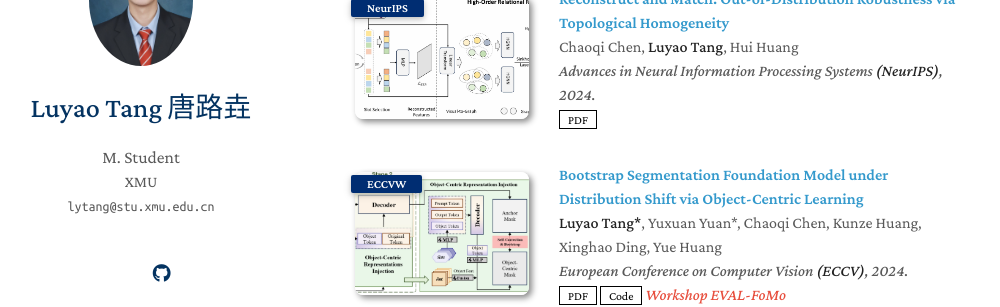
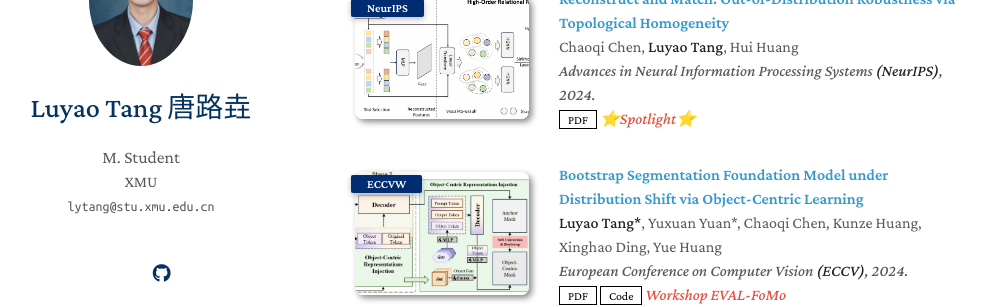
Before and after one commit to lytang63/lytang63.github.io, a Jekyll site: the page built from index.md, in a window 1280 px wide and 900 px high, scrolled down 718 px. Shown: the part 150-457 px from the top of the window, without its empty margins (135-1135 px from the left). Built offline with Jekyll 4.4.1, drawn with Linux system fonts in a browser that asks for light colours; nearby versions of some CDN libraries; a style sheet for code colours, icons or effects is not loaded; our own code applies the rules of GitHub Pages for plain Markdown files.

Commit message:
Update publications.yml

```diff
--- a/_data/publications.yml
+++ b/_data/publications.yml
@@ -16,6 +16,7 @@ main:
     # code: https://github.com/lytang63/SlotSAM
     # bibtex: https://bib.yliu.me/MICCAI23.txt
     image: ./assets/img/NIPS24_1.png
+    notes: ⭐Spotlight⭐
 
   - title: "Bootstrap Segmentation Foundation Model under Distribution Shift via Object-Centric Learning"
     authors: <strong>Luyao Tang*</strong>, Yuxuan Yuan*, Chaoqi Chen, Kunze Huang, Xinghao Ding, Yue Huang
```
